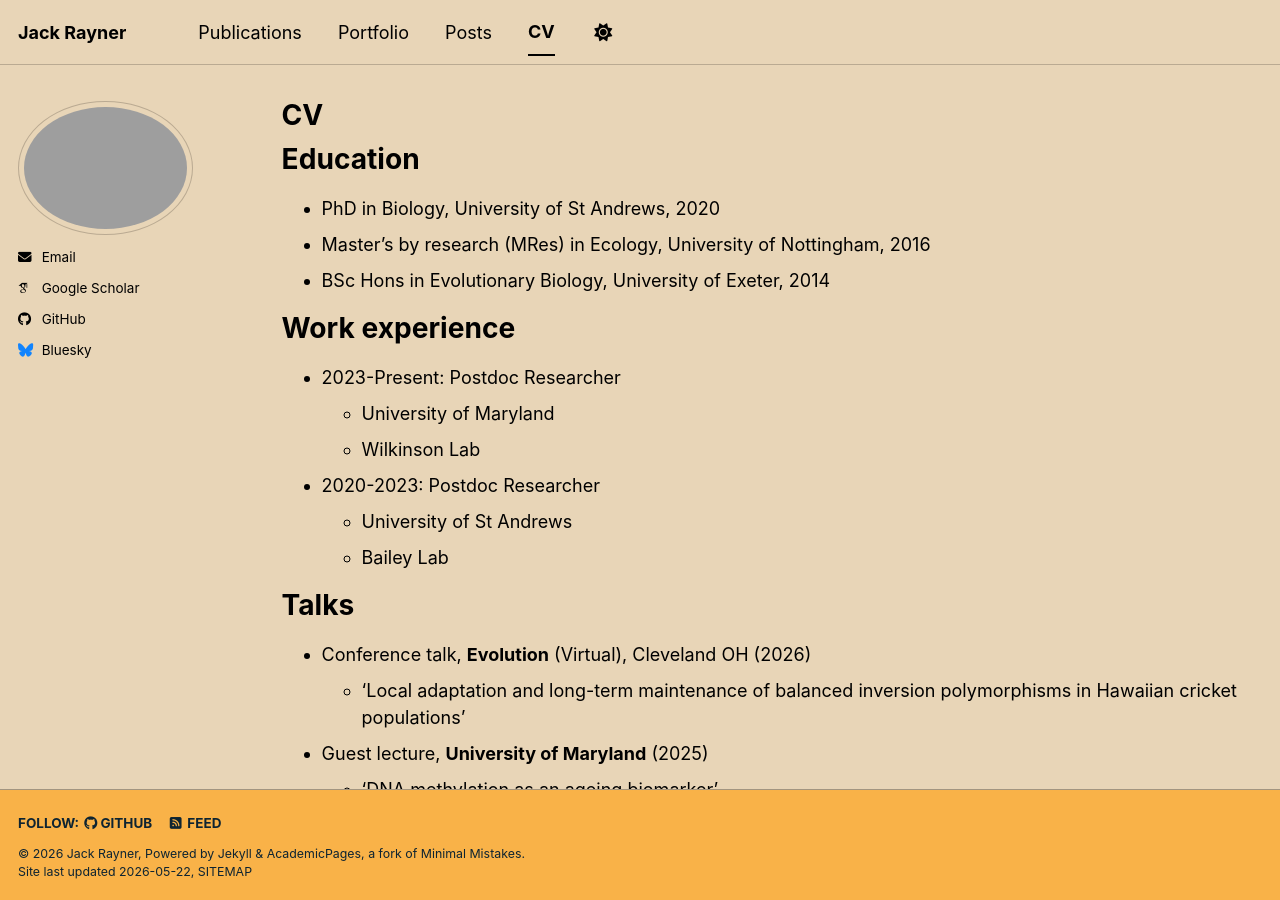
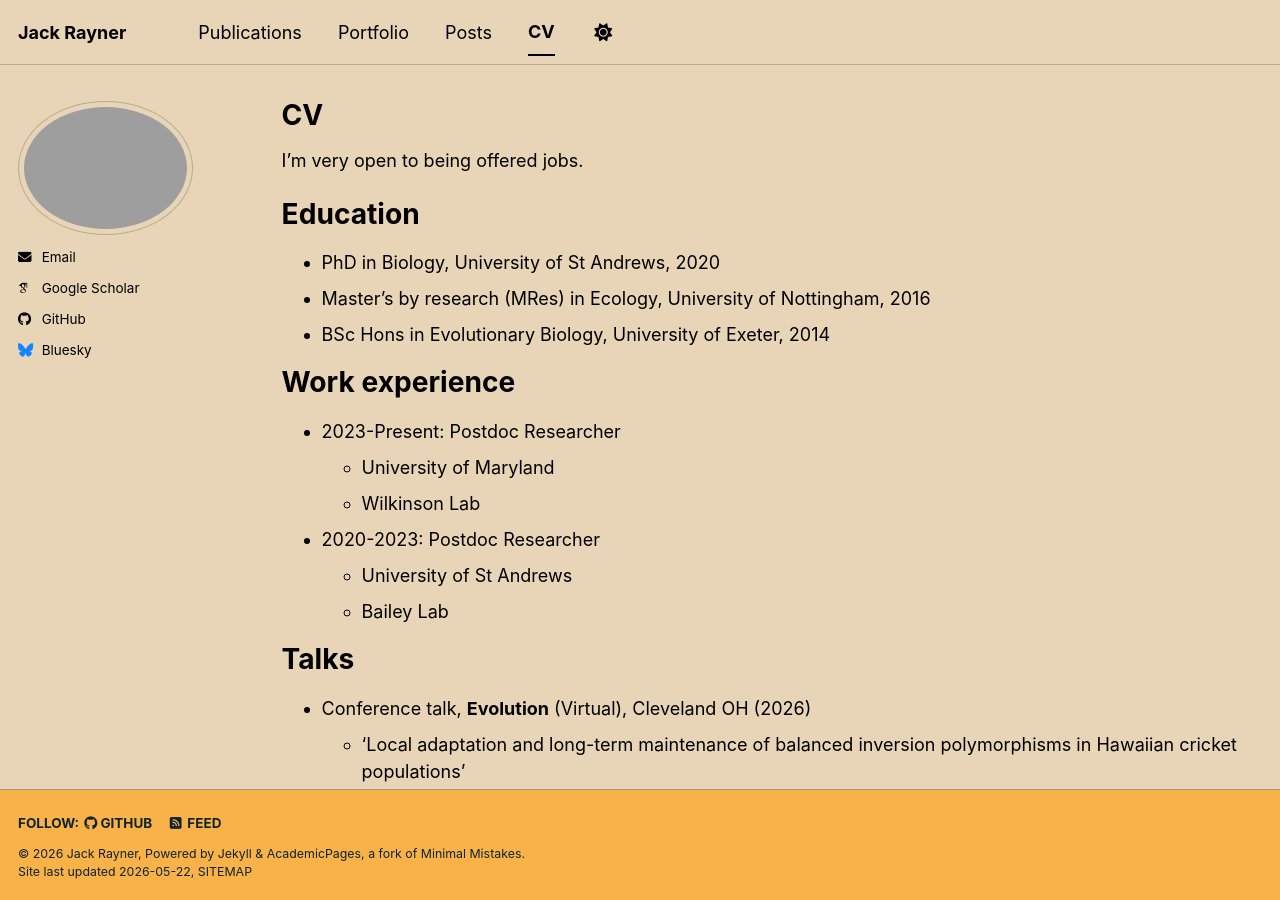
Before and after one commit to jackgrayner/jackgrayner.github.io, a Jekyll site: the page built from _pages/cv.md, in a window 1280 px wide and 900 px high. Built offline with Jekyll 4.4.1, drawn with Linux system fonts in a browser that asks for light colours; some web fonts are replaced; a script bundle is joined from its source files by our own code; library files that are not in the unit come from our copies.

Commit message:
Update cv.md

```diff
--- a/_pages/cv.md
+++ b/_pages/cv.md
@@ -8,6 +8,8 @@ redirect_from:
 ---
 
 {% include base_path %}
+
+I'm very open to being offered jobs.
 
 Education
 ======
```
